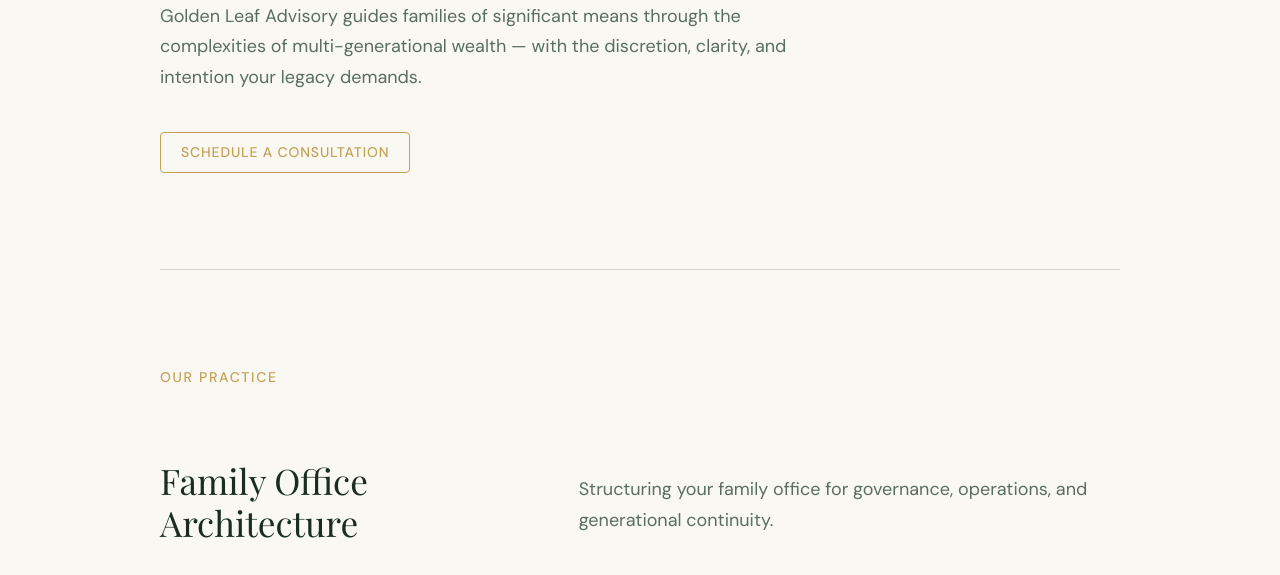
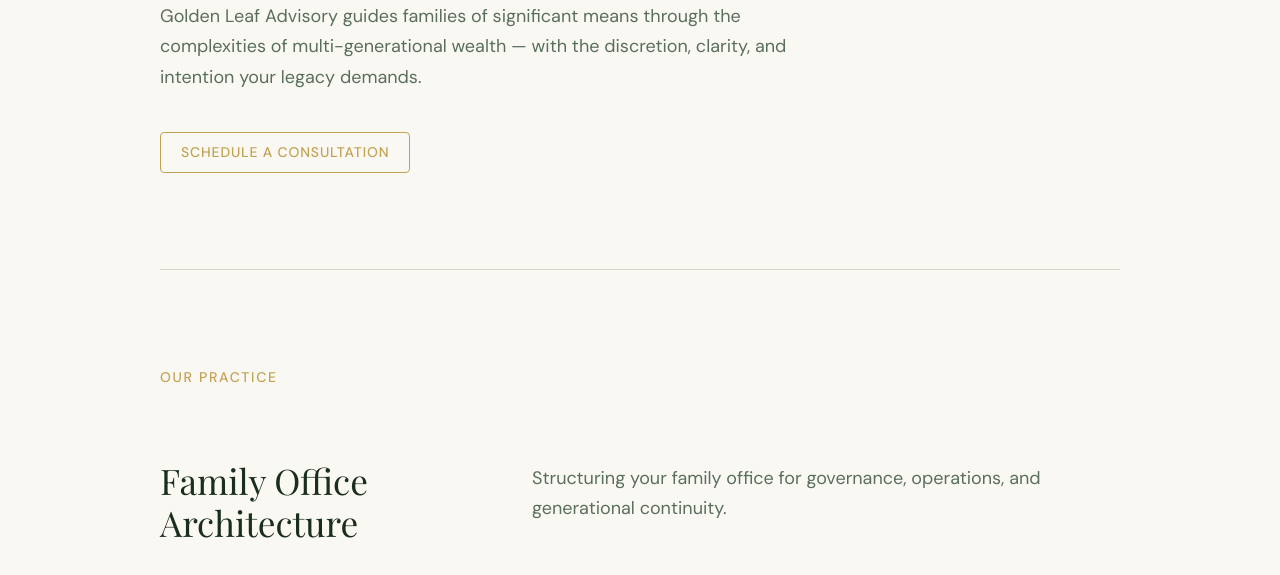
Before and after one commit to Auren33/golden-leaf-advisory, a website: page index.html in a window 1280 px wide. Shown: the part 374-949 px from the top of the page. Drawn offline with nearby package versions, Linux system fonts and the light colour scheme; a web font is replaced by a local one.

Commit message:
Fix service items alignment: use start alignment with fixed column widths

```diff
--- a/style.css
+++ b/style.css
@@ -390,9 +390,15 @@ a:hover {
 
 @media (min-width: 640px) {
   .service-item {
-    grid-template-columns: 1fr 1.4fr;
+    grid-template-columns: 280px 1fr;
     gap: var(--space-8);
-    align-items: baseline;
+    align-items: start;
+  }
+}
+
+@media (min-width: 960px) {
+  .service-item {
+    grid-template-columns: 340px 1fr;
   }
 }
 
@@ -409,6 +415,7 @@ a:hover {
   line-height: 1.7;
   color: var(--color-text-muted);
   max-width: 48ch;
+  padding-top: 0.15em;
 }
 
 [data-theme="dark"] .service-desc,
```
